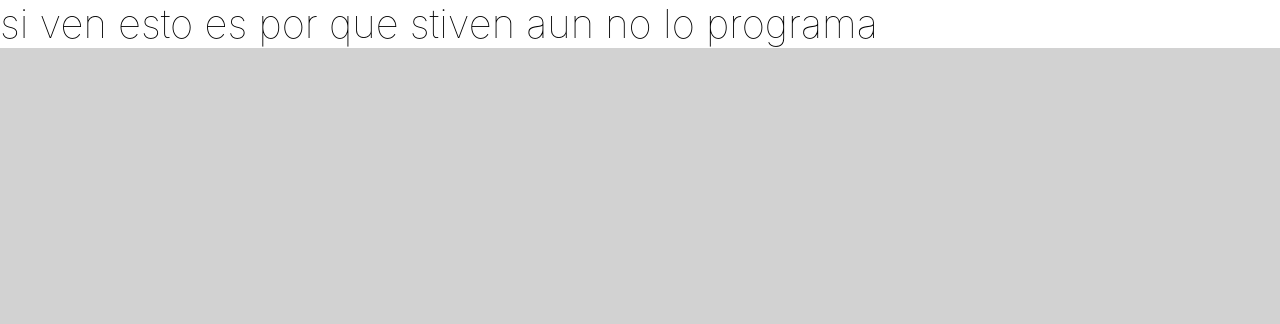
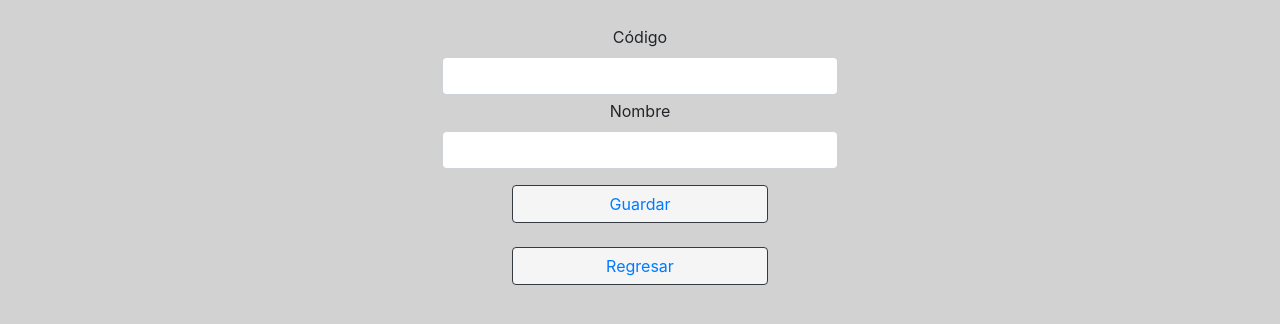
Before and after one commit to StivenCardonaVarelas/EQUIP-1_RU_PPI2020, a React (Create React App) app: page /edit_estrato in a window 1280 px wide. Shown: the top 324 px of the page. Built offline with nearby package versions, Linux system fonts and the light colour scheme.

Commit message:
cambios 2.o

```diff
--- a/src/pages/edit_estrato.js
+++ b/src/pages/edit_estrato.js
@@ -1,14 +1,63 @@
 import React from "react";
 import "../styles/styles.css";
+import Swal from "sweetalert2";
 class Editar_estrato extends React.Component {
-render(){
-  return(
-    <h1> si ven esto es por que stiven aun no lo programa</h1>
+  _Alerta() {
+    Swal.fire(
+      "Estrato eliminado con exito",
+      "Haz clink en el boton",
+      "success"
+    );
+  }
+  render() {
+    return (
+      <div className="container-fluid fondo">
+        <div className="row">
+          <div className="col-sm-4 col-md-4 col-lg-4 col-xl-4"></div>
+          <div className="col-sm-4 col-md-4 col-lg-4 col-xl-4">
+            <div className="row">
+              <div className=" col-lg-12">
+                <div class="form-group">
+                  <label for="exampleInputEmail1">Código</label>
+                  <input
+                    type="text"
+                    class="form-control"
+                    id="exampleInputEmail1"
+                    aria-describedby="emailHelp"
+                  />
+                  <small id="emailHelp" class="form-text text-muted"></small>
+                  <label for="exampleInputEmail1">Nombre</label>
+                  <br />
+                  <input
+                    type="text"
+                    class="form-control"
+                    id="exampleInputEmail1"
+                    aria-describedby="emailHelp"
+                  />
+                  <small id="emailHelp" class="form-text text-muted"></small>
+                </div>
 
-  );
+                <div className="col text-center">
+                  <button
+                    onClick={this._Alerta}
+                    type="button"
+                    className="btn btn-outline-dark boton"
+                  >
+                    <a href="/estrato">Guardar</a>
+                  </button>
+                  <br/>
+                  <br/>
+                  <button type="button" className="btn btn-outline-dark boton">
+                    <a href="/estrato">Regresar</a>
+                  </button>
+                </div>
+              </div>
+            </div>
+          </div>
+        </div>
+      </div>
+    );
+  }
 }
 
-}
-
-
 export default Editar_estrato;
--- a/src/pages/inicio.js
+++ b/src/pages/inicio.js
@@ -29,7 +29,7 @@ class Inicio extends React.Component {
               <div className="col text-center">
                 <br />
       <button type="button" className="btn btn-outline-dark boton">
-                  <a href="/iniciosesion">Inició</a>
+                  <a href="/iniciosesion">Inicio</a>
                 </button>
                 <br />
                 <br />
```
